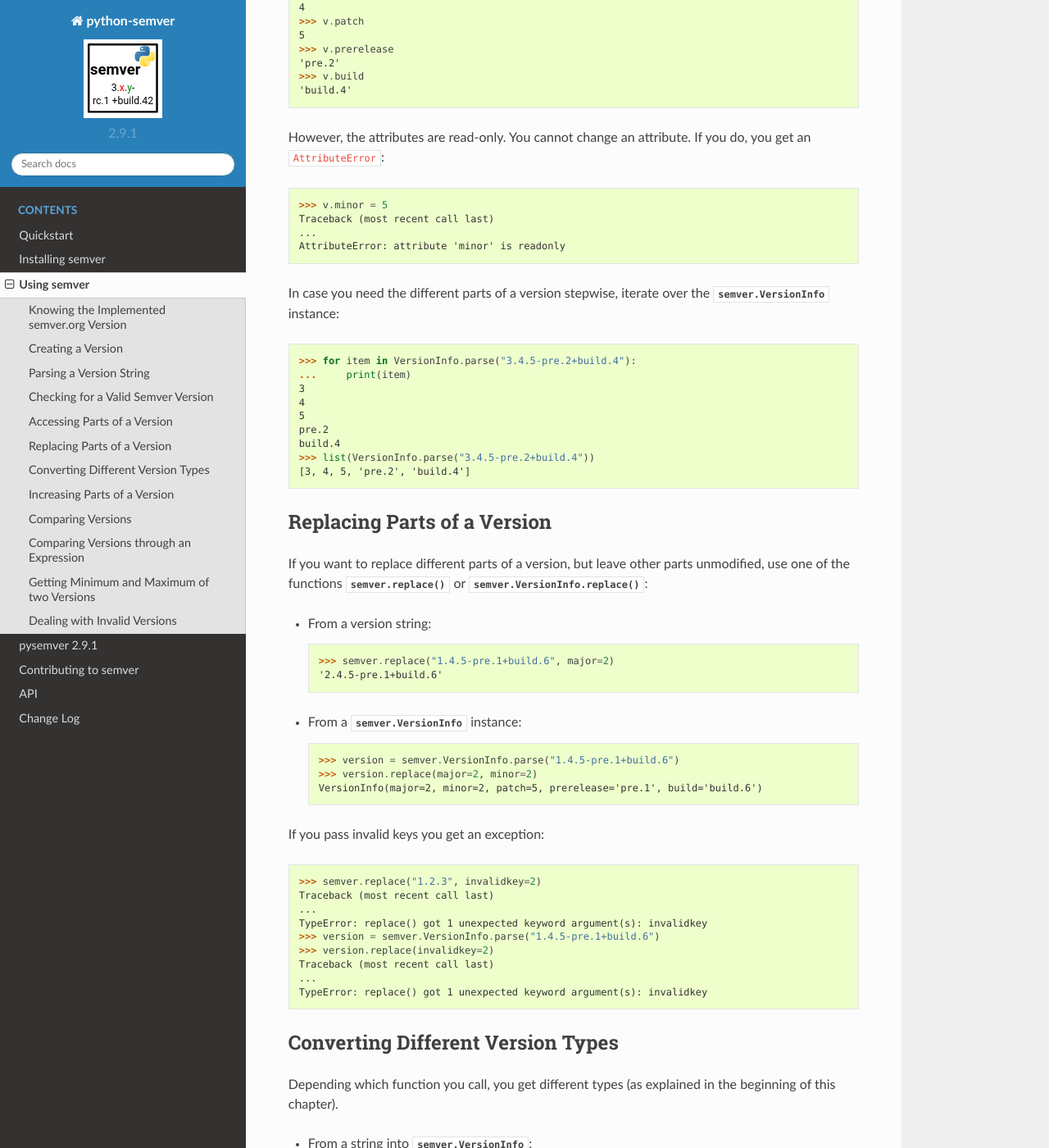
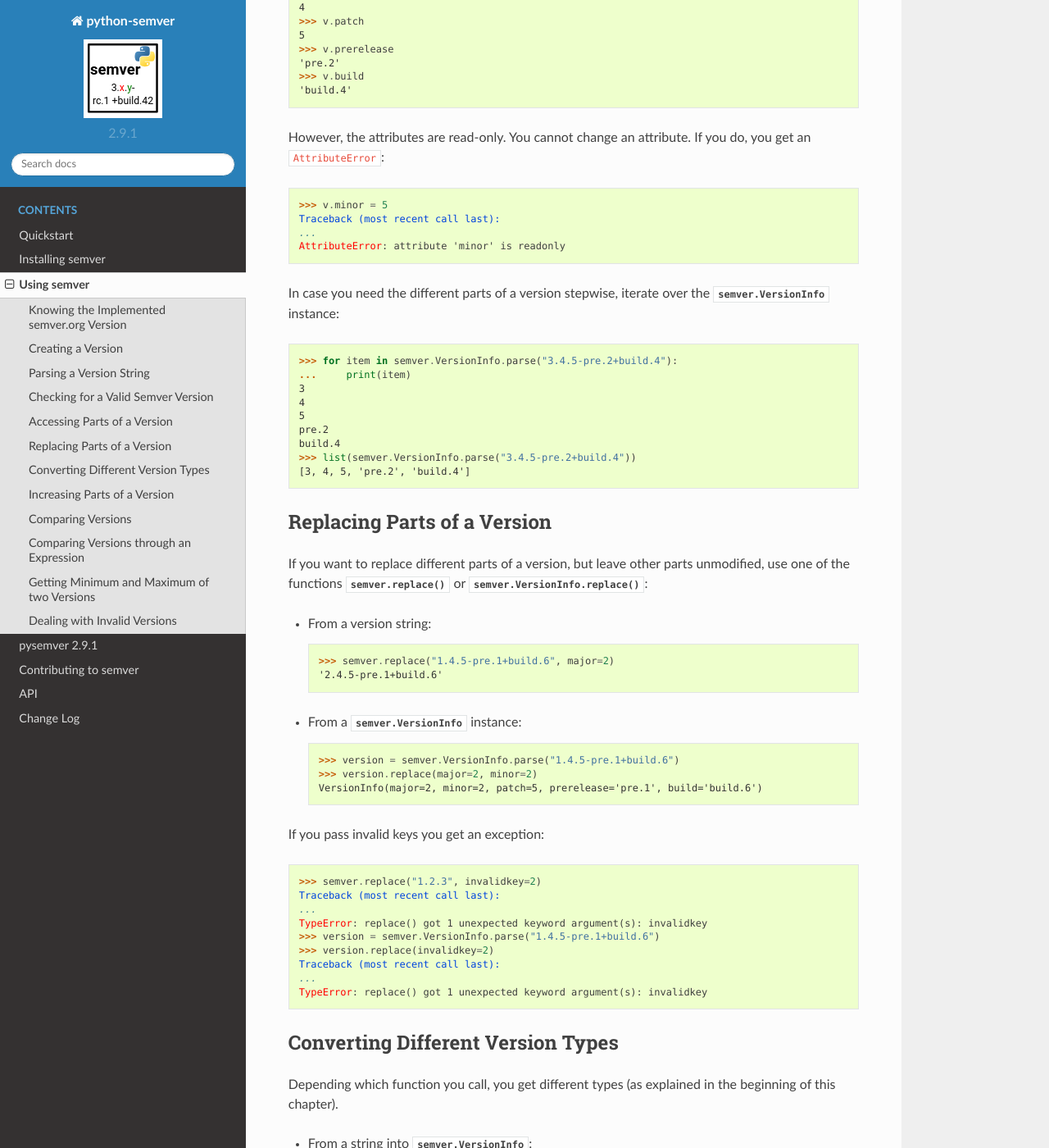
Before and after one commit to python-semver/python-semver, a Sphinx documentation site: the page built from docs/usage.rst, in a window 1280 px wide and 1400 px high, scrolled down 2279 px. Shown: the whole window at 82% size. Built offline with Sphinx 7.4.7 and the Read the Docs theme 2.0.0, drawn with Linux system fonts in a browser that asks for light colours; some of the changed text lies outside the part shown.

Commit message:
Integrate better doctest integration into pytest
* Fix typos in `README.rst`.
* Move `coerce()` function into separate file; this was needed
  so it can be both included into the documentation and inside
  `conftest.py`.
* In `docs/usage.rst`:
  - Fix typos
  - Add missing semver module name as prefix
  - Slightly rewrite some doctests which involves dicts
    (unfortunately, order matters still in Python2)
* In `setup.cfg`:
  - Add `--doctest-glob` option to look for all `*.rst` files.
  - Add `testpaths` key to restrict testing paths to current dir
    and `docs`.
* Update `CHANGELOG.rst`

```diff
--- a/README.rst
+++ b/README.rst
@@ -87,7 +87,7 @@
 .. code-block:: python
 
     >>> ver.bump_major().bump_minor()
-    VersionInfo(major=4, minor=0, patch=1, prerelease=None, build=None)
+    VersionInfo(major=4, minor=1, patch=0, prerelease=None, build=None)
 
 To compare two versions, semver provides the `semver.compare` function.
 The return value indicates the relationship between the first and second
--- a/conftest.py
+++ b/conftest.py
@@ -1,7 +1,13 @@
 import pytest
 import semver
+import sys
+
+sys.path.insert(0, "docs")
+
+from coerce import coerce  # noqa:E402
 
 
 @pytest.fixture(autouse=True)
 def add_semver(doctest_namespace):
     doctest_namespace["semver"] = semver
+    doctest_namespace["coerce"] = coerce
--- /dev/null
+++ b/docs/coerce.py
@@ -0,0 +1,42 @@
+import re
+import semver
+
+BASEVERSION = re.compile(
+    r"""[vV]?
+        (?P<major>0|[1-9]\d*)
+        (\.
+        (?P<minor>0|[1-9]\d*)
+        (\.
+            (?P<patch>0|[1-9]\d*)
+        )?
+        )?
+    """,
+    re.VERBOSE,
+)
+
+
+def coerce(version):
+    """
+    Convert an incomplete version string into a semver-compatible VersionInfo
+    object
+
+    * Tries to detect a "basic" version string (``major.minor.patch``).
+    * If not enough components can be found, missing components are
+        set to zero to obtain a valid semver version.
+
+    :param str version: the version string to convert
+    :return: a tuple with a :class:`VersionInfo` instance (or ``None``
+        if it's not a version) and the rest of the string which doesn't
+        belong to a basic version.
+    :rtype: tuple(:class:`VersionInfo` | None, str)
+    """
+    match = BASEVERSION.search(version)
+    if not match:
+        return (None, version)
+
+    ver = {
+        key: 0 if value is None else value for key, value in match.groupdict().items()
+    }
+    ver = semver.VersionInfo(**ver)
+    rest = match.string[match.end() :]  # noqa:E203
+    return ver, rest
--- a/docs/development.rst
+++ b/docs/development.rst
@@ -174,6 +174,7 @@
             1
             >>> semver.compare("2.0.0", "2.0.0")
             0
+
             """
 
   * **The documentation**
--- a/docs/usage.rst
+++ b/docs/usage.rst
@@ -51,12 +51,12 @@
   integers::
 
     >>> semver.VersionInfo(1, 2, 3, 4, 5)
-    VersionInfo(major=1, minor=2, patch=3, prerelease=4, build=5)
+    VersionInfo(major=1, minor=2, patch=3, prerelease='4', build='5')
 
 If you pass an invalid version string you will get a ``ValueError``::
 
     >>> semver.parse("1.2")
-    Traceback (most recent call last)
+    Traceback (most recent call last):
     ...
     ValueError: 1.2 is not valid SemVer string
 
@@ -92,9 +92,9 @@
 
 .. code-block:: python
 
-    >>> VersionInfo.isvalid("1.0.0")
+    >>> semver.VersionInfo.isvalid("1.0.0")
     True
-    >>> VersionInfo.isvalid("invalid")
+    >>> semver.VersionInfo.isvalid("invalid")
     False
 
 
@@ -106,7 +106,7 @@
 
 .. code-block:: python
 
-    >>> v = VersionInfo.parse("3.4.5-pre.2+build.4")
+    >>> v = semver.VersionInfo.parse("3.4.5-pre.2+build.4")
     >>> v.major
     3
     >>> v.minor
@@ -122,20 +122,20 @@
 If you do, you get an ``AttributeError``::
 
     >>> v.minor = 5
-    Traceback (most recent call last)
+    Traceback (most recent call last):
     ...
     AttributeError: attribute 'minor' is readonly
 
 In case you need the different parts of a version stepwise, iterate over the :class:`semver.VersionInfo` instance::
 
-    >>> for item in VersionInfo.parse("3.4.5-pre.2+build.4"):
+    >>> for item in semver.VersionInfo.parse("3.4.5-pre.2+build.4"):
     ...     print(item)
     3
     4
     5
     pre.2
     build.4
-    >>> list(VersionInfo.parse("3.4.5-pre.2+build.4"))
+    >>> list(semver.VersionInfo.parse("3.4.5-pre.2+build.4"))
     [3, 4, 5, 'pre.2', 'build.4']
 
 
@@ -160,12 +160,12 @@
 If you pass invalid keys you get an exception::
 
    >>> semver.replace("1.2.3", invalidkey=2)
-   Traceback (most recent call last)
+   Traceback (most recent call last):
    ...
    TypeError: replace() got 1 unexpected keyword argument(s): invalidkey
    >>> version = semver.VersionInfo.parse("1.4.5-pre.1+build.6")
    >>> version.replace(invalidkey=2)
-   Traceback (most recent call last)
+   Traceback (most recent call last):
    ...
    TypeError: replace() got 1 unexpected keyword argument(s): invalidkey
 
@@ -267,8 +267,8 @@
   Use the specific operator. Currently, the operators ``<``,
   ``<=``, ``>``, ``>=``, ``==``, and ``!=`` are supported::
 
-    >>> v1 = VersionInfo.parse("3.4.5")
-    >>> v2 = VersionInfo.parse("3.5.1")
+    >>> v1 = semver.VersionInfo.parse("3.4.5")
+    >>> v2 = semver.VersionInfo.parse("3.5.1")
     >>> v1 < v2
     True
     >>> v1 > v2
@@ -278,7 +278,7 @@
 
   Use the operator as with two :class:`semver.VersionInfo` types::
 
-    >>> v = VersionInfo.parse("3.4.5")
+    >>> v = semver.VersionInfo.parse("3.4.5")
     >>> v > (1, 0)
     True
     >>> v < (3, 5)
@@ -350,48 +350,9 @@
 and patch part, can be easy to convert. The following function extract this
 information and returns a tuple with two items:
 
-.. code-block:: python
+.. literalinclude:: coerce.py
+   :language: python
 
-    import re
-
-    BASEVERSION = re.compile(
-        r"""[vV]?
-            (?P<major>0|[1-9]\d*)
-            (\.
-            (?P<minor>0|[1-9]\d*)
-            (\.
-                (?P<patch>0|[1-9]\d*)
-            )?
-            )?
-        """,
-        re.VERBOSE,
-    )
-    def coerce(version):
-        """
-        Convert an incomplete version string into a semver-compatible VersionInfo
-        object
-
-        * Tries to detect a "basic" version string (``major.minor.patch``).
-        * If not enough components can be found, missing components are
-            set to zero to obtain a valid semver version.
-
-        :param str version: the version string to convert
-        :return: a tuple with a :class:`VersionInfo` instance (or ``None``
-            if it's not a version) and the rest of the string which doesn't
-            belong to a basic version.
-        :rtype: tuple(:class:`VersionInfo` | None, str)
-        """
-        match = BASEVERSION.search(version)
-        if not match:
-            return (None, version)
-
-        ver = {
-            key: 0 if value is None else value
-            for key, value in match.groupdict().items()
-        }
-        ver = semver.VersionInfo(**ver)
-        rest = match.string[match.end() :]
-        return ver, rest
 
 The function returns a *tuple*, containing a :class:`VersionInfo`
 instance or None as the first element and the rest as the second element.
--- a/setup.cfg
+++ b/setup.cfg
@@ -1,10 +1,11 @@
 [tool:pytest]
 norecursedirs = .git build .env/ env/ .pyenv/ .tmp/ .eggs/
+testpaths = . docs
 addopts =
-    --ignore=.eggs/
     --no-cov-on-fail
     --cov=semver
     --cov-report=term-missing
+    --doctest-glob='*.rst'
     --doctest-modules
     --doctest-report ndiff
 
```
Also changed, not shown: other parts of README.rst (+1 -1 lines), other parts of docs/usage.rst (+4 -4 lines), CHANGELOG.rst (+7 -2 lines).
